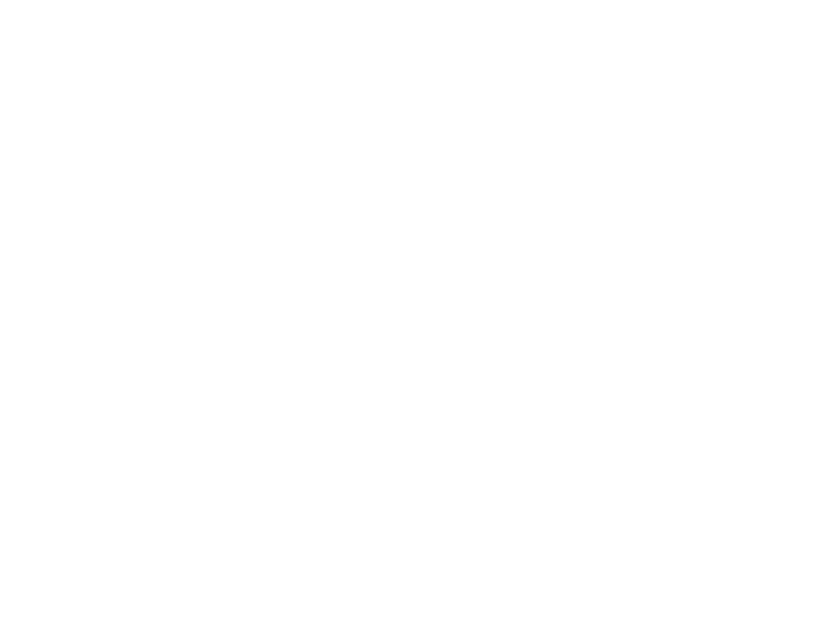
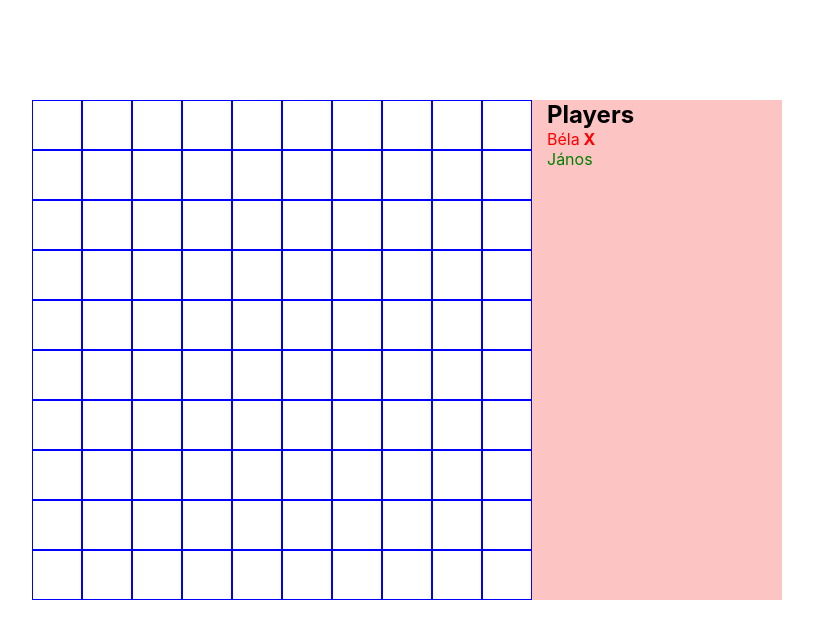
Before and after one commit to rolandKoczan/five-in-a-row, a React (Create React App) app: page / in a window 1280 px wide. Shown: the top 638 px of the page, without its empty margins (233-1046 px from the left). Built offline with nearby package versions, Linux system fonts and the light colour scheme.

Commit message:
Created components added them to App

```diff
--- a/src/App.css
+++ b/src/App.css
@@ -0,0 +1,7 @@
+.App {
+    display: flex;
+    justify-content: center;
+    padding-top: 100px;
+    height: calc(100vh - 100px);
+    width: 100vw;
+}
--- a/src/App.js
+++ b/src/App.js
@@ -1,8 +1,13 @@
+import PlayersBoard from "./components/PlayersBoard/PlayersBoard";
+import PlayArea from "./components/PlayArea/PlayArea";
+
 import './App.css';
 
 function App() {
   return (
     <div className="App">
+        <PlayArea/>
+        <PlayersBoard/>
     </div>
   );
 }
--- /dev/null
+++ b/src/components/PlayArea/PlayArea.css
@@ -0,0 +1,8 @@
+.PlayArea {
+    display: flex;
+    flex-wrap: wrap;
+    align-content: flex-start;
+    height: 500px;
+    width: 500px;
+    background-color: green;
+}
--- /dev/null
+++ b/src/components/PlayArea/PlayArea.js
@@ -0,0 +1,49 @@
+import { useSelector, useDispatch } from "react-redux"
+
+import {setSingleElement} from "../../store/board"
+import {nextPlayer} from "../../store/players"
+import {checkIsWinner} from "../../utility/gameLogic"
+
+import SingleSquare from "../SingleSquare/SingleSquare"
+
+import "./PlayArea.css"
+
+const PlayArea = () => {
+    const tiles = useSelector((state) => state.board.tiles)
+    const { players, currentPlayer } = useSelector((state) => state.players)
+
+    const dispatch = useDispatch()
+
+    const returnPlayer = (id) => players.find((player) => player.id === id)
+
+    const onTileClicked = (symbol, y, x, playerId) => {
+        if (!symbol) {
+            dispatch(setSingleElement({ y, x, playerId }))
+            dispatch(nextPlayer())
+        }
+    }
+
+    return (
+        <div className="PlayArea">
+            {tiles.map((row, y) =>
+                row.map((playerId, x) => {
+                    const player = returnPlayer(playerId)
+                    return (
+                        <SingleSquare
+                            key={`x:${x},y${y}`}
+                            x={x}
+                            y={y}
+                            symbol={player ? player.symbol : ""}
+                            color={player ? player.color : "#fff"}
+                            onTileClicked={() =>
+                                onTileClicked(player.symbol, y, x, currentPlayer)
+                            }
+                        />
+                    )
+                })
+            )}
+        </div>
+    )
+}
+
+export default PlayArea
--- /dev/null
+++ b/src/components/PlayersBoard/PlayersBoard.css
@@ -0,0 +1,6 @@
+.PlayersBoard {
+    height: 500px;
+    width: 250px;
+    padding: 0 15px;
+    background-color: rgb(253, 196, 196);
+}
--- /dev/null
+++ b/src/components/PlayersBoard/PlayersBoard.js
@@ -0,0 +1,27 @@
+import { useSelector } from "react-redux"
+
+import "./PlayersBoard.css"
+
+const PlayersBoard = () => {
+    const { players, currentPlayer } = useSelector((state) => state.players)
+
+    return (
+        <div className="PlayersBoard">
+            <h2>Players</h2>
+            <ul>
+                {players.map((player) => (
+                    <li key={player.id} style={{ color: player.color }}>
+                        <span>{player.name}</span>
+                        {currentPlayer === player.id && (
+                            <span>
+                                <strong> {player.symbol}</strong>
+                            </span>
+                        )}
+                    </li>
+                ))}
+            </ul>
+        </div>
+    )
+}
+
+export default PlayersBoard
--- /dev/null
+++ b/src/components/SingleSquare/SingleSquare.css
@@ -0,0 +1,10 @@
+.SingleSquare {
+    display: flex;
+    justify-content: center;
+    align-items: center;
+    background-color: #fff;
+    border: 1px solid blue;
+    height: 50px;
+    width: 50px;
+    font-size: 1.5rem;
+}
--- /dev/null
+++ b/src/components/SingleSquare/SingleSquare.js
@@ -0,0 +1,15 @@
+import "./SingleSquare.css"
+
+const SingleSquare = ({symbol, color, onTileClicked }) => {
+    return (
+        <div
+            className="SingleSquare"
+            style={{ color: color, cursor: symbol ? "not-allowed" : "pointer" }}
+            onClick={onTileClicked}
+        >
+            <strong>{symbol}</strong>
+        </div>
+    )
+}
+
+export default SingleSquare
```
